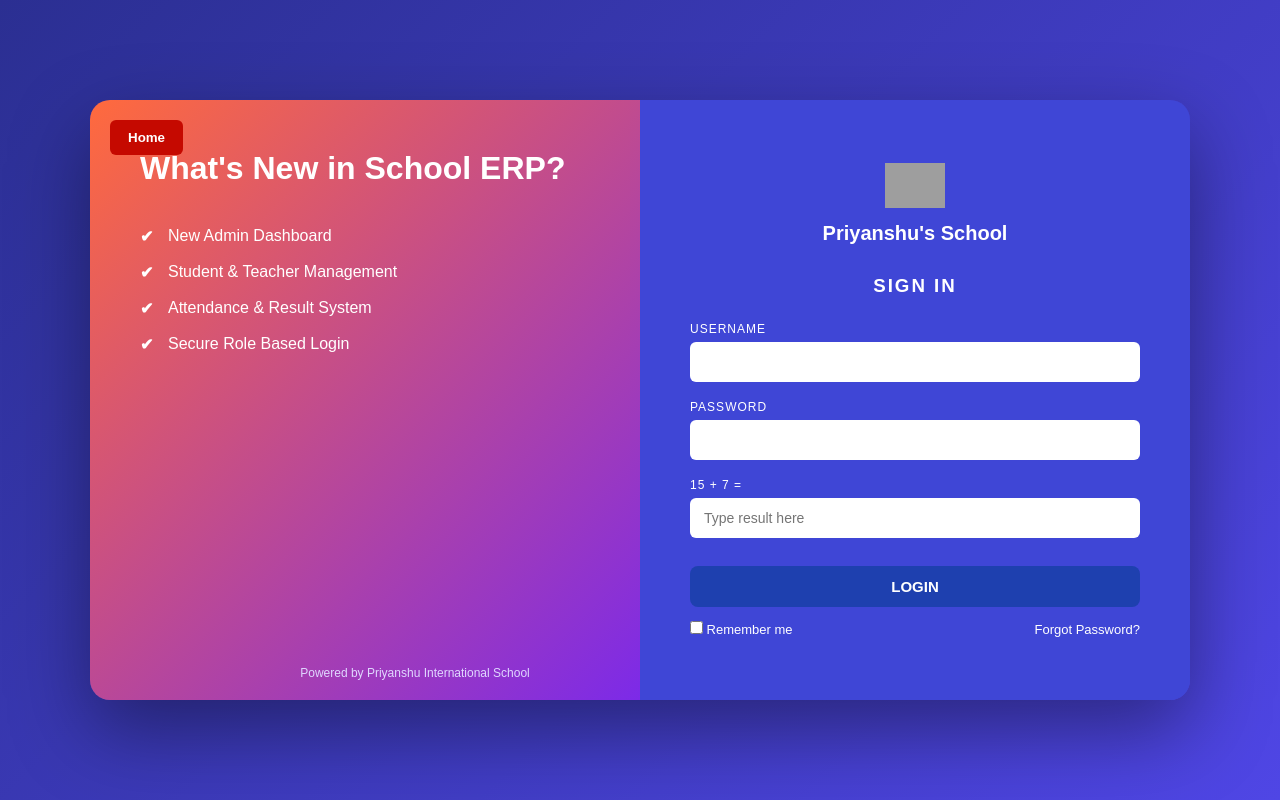
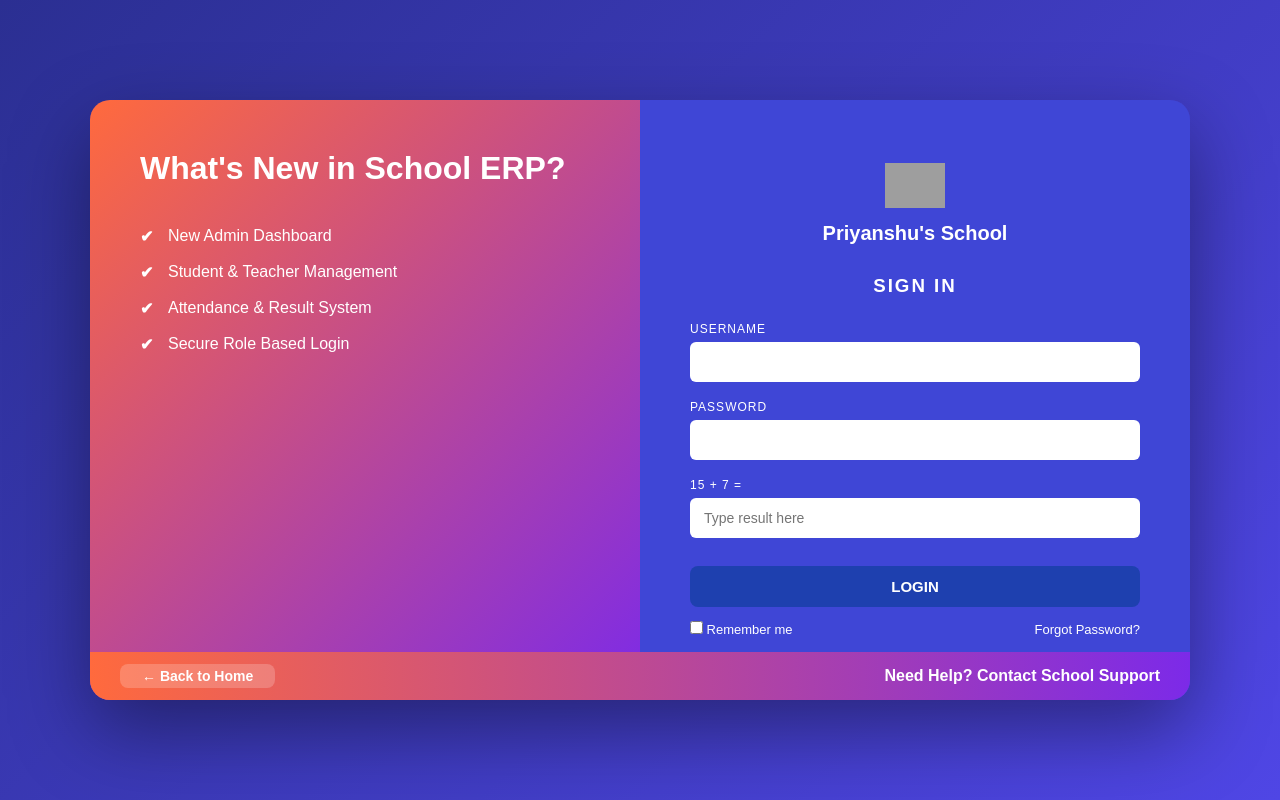
Before and after one commit to Ristel7/School-Management-System, a Flask app: page /login in a window 1280 px wide. Run offline with Flask 3, Linux system fonts and the light colour scheme; grey boxes are pictures that could not be loaded.

Commit message:
made home page fix

```diff
--- a/templates/login.html
+++ b/templates/login.html
@@ -31,25 +31,6 @@
             overflow: hidden;
             position: relative;
             box-shadow: 0 30px 80px rgba(0, 0, 0, 0.4);
-        }
-
-        /* HOME BUTTON */
-        .home-btn {
-            position: absolute;
-            top: 20px;
-            left: 20px;
-            z-index: 1000;
-            padding: 10px 18px;
-            background: #c50900;
-            color: #fff;
-            border: none;
-            border-radius: 6px;
-            font-weight: 600;
-            cursor: pointer;
-        }
-
-        .home-btn:hover {
-            opacity: 0.9;
         }
 
         /* LEFT PANEL */
@@ -177,7 +158,36 @@
             text-decoration: none;
         }
 
-        /* RESPONSIVE */
+        /* BOTTOM NAVIGATION BAR */
+        .bottom-nav {
+            width: 100%;
+            position: absolute;
+            bottom: 0;
+            left: 0;
+            background: linear-gradient(90deg, #ff6a3d, #7c2ae8);
+            padding: 12px 30px;
+            display: flex;
+            justify-content: space-between;
+            align-items: center;
+            color: white;
+            font-weight: bold;
+        }
+
+        .bottom-nav button {
+            background: rgba(255, 255, 255, 0.2);
+            border: none;
+            padding: 4px 22px;
+            border-radius: 8px;
+            color: white;
+            cursor: pointer;
+            font-size: 14px;
+            font-weight: bold;
+        }
+
+        .bottom-nav button:hover {
+            background: rgba(255, 255, 255, 0.35);
+        }
+
         @media (max-width: 900px) {
             .login-container {
                 flex-direction: column;
@@ -190,9 +200,10 @@
                 width: 100%;
             }
 
-            .footer {
-                position: static;
-                margin-top: 30px;
+            .bottom-nav {
+                flex-direction: column;
+                text-align: center;
+                gap: 10px;
             }
         }
     </style>
@@ -201,9 +212,6 @@
 <body>
 
     <div class="login-container">
-
-        <!-- HOME BUTTON FIXED -->
-        <button class="home-btn" onclick="goHome()">Home</button>
 
         <!-- LEFT INFO PANEL -->
         <div class="left-panel">
@@ -260,16 +268,20 @@
 
         </div>
 
+        <!-- NEW BOTTOM NAVIGATION BAR -->
+        <div class="bottom-nav">
+            <button onclick="goHome()">← Back to Home</button>
+            <span>Need Help? Contact School Support</span>
+        </div>
+
     </div>
 
-    <!-- FIXED JS: placed at bottom -->
     <script>
         function goHome() {
             window.location.href = "/";
         }
     </script>
 
-
 </body>
 
 </html>
```
